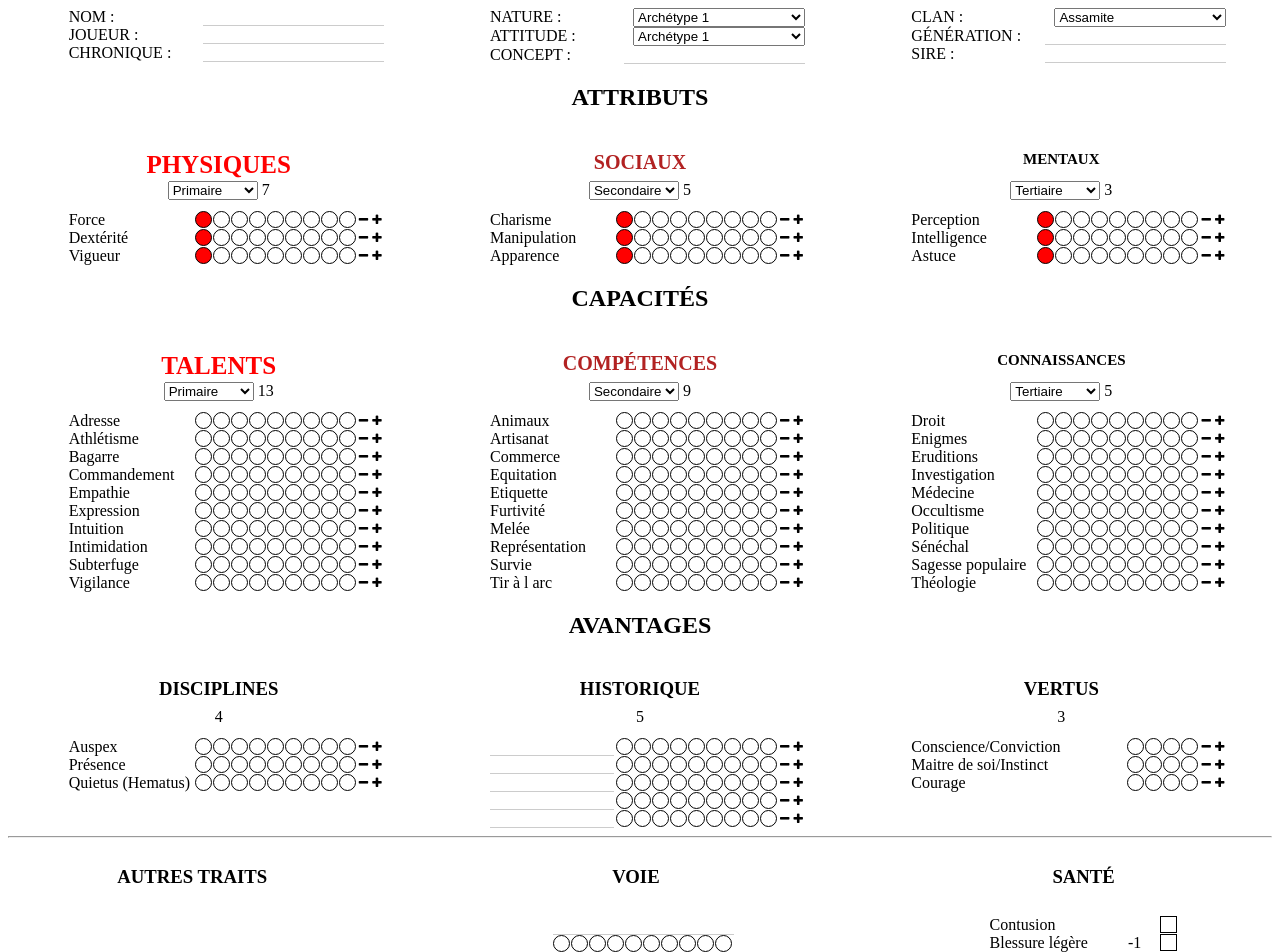
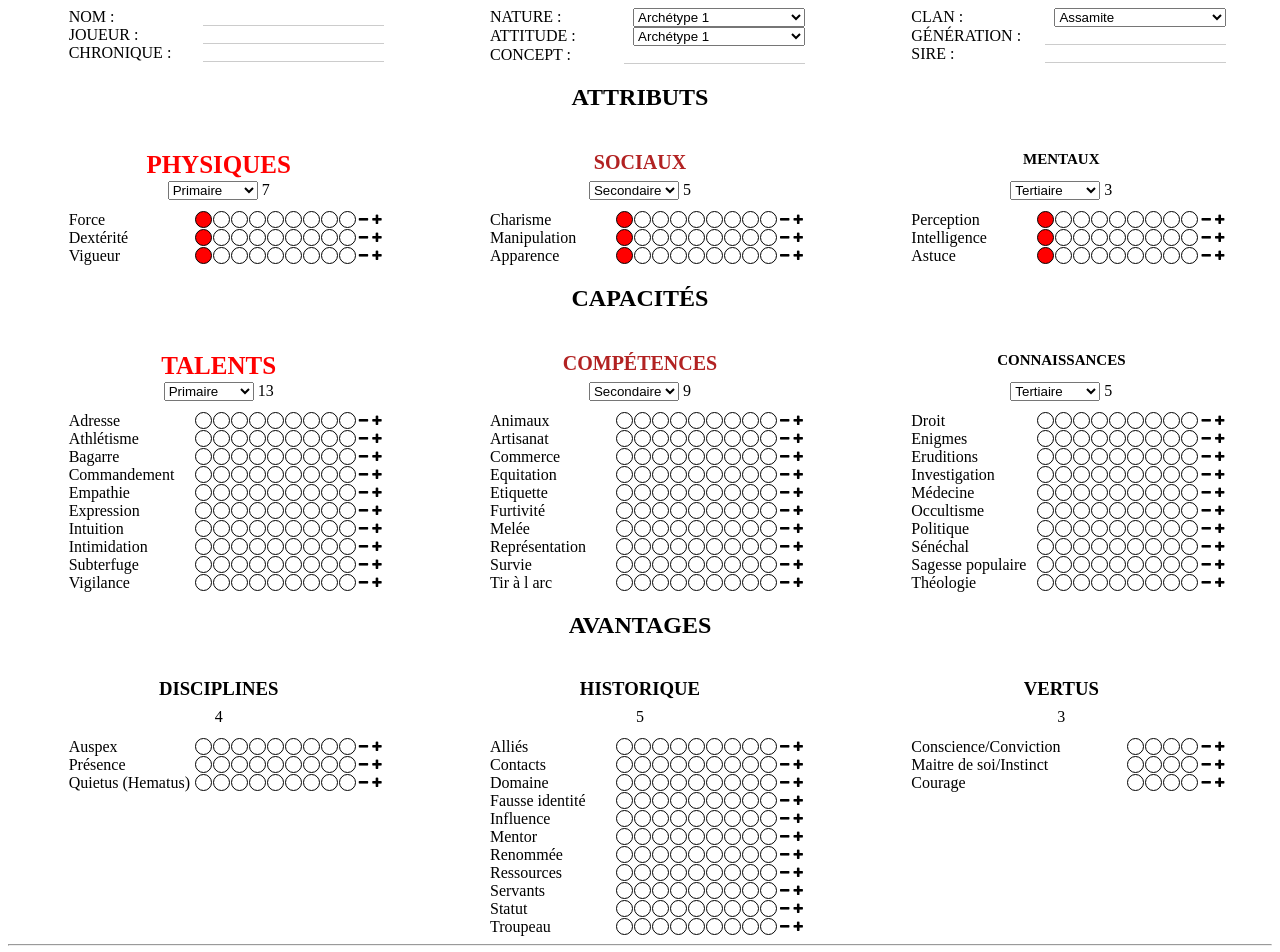
Before and after one commit to gqueste/vampireDarkAges, an Angular app: page / in a window 1280 px wide. Shown: the top 952 px of the page. Built offline with nearby package versions, Linux system fonts and the light colour scheme.

Commit message:
Historique

```diff
--- a/src/app/data.service.ts
+++ b/src/app/data.service.ts
@@ -942,36 +942,67 @@ export class DataService {
                 pointsAvailable: 5,
                 items: [
                     {
-                        name: '',
-                        type: 'input',
+                        name: 'Alliés',
                         points: 0,
                         pointsMin: 0,
                         pointsMax: 9
                     },
                     {
-                        name: '',
-                        type: 'input',
+                        name: 'Contacts',
                         points: 0,
                         pointsMin: 0,
                         pointsMax: 9
                     },
                     {
-                        name: '',
-                        type: 'input',
+                        name: 'Domaine',
                         points: 0,
                         pointsMin: 0,
                         pointsMax: 9
                     },
                     {
-                        name: '',
-                        type: 'input',
+                        name: 'Fausse identité',
                         points: 0,
                         pointsMin: 0,
                         pointsMax: 9
                     },
                     {
-                        name: '',
-                        type: 'input',
+                        name: 'Influence',
+                        points: 0,
+                        pointsMin: 0,
+                        pointsMax: 9
+                    },
+                    {
+                        name: 'Mentor',
+                        points: 0,
+                        pointsMin: 0,
+                        pointsMax: 9
+                    },
+                    {
+                        name: 'Renommée',
+                        points: 0,
+                        pointsMin: 0,
+                        pointsMax: 9
+                    },
+                    {
+                        name: 'Ressources',
+                        points: 0,
+                        pointsMin: 0,
+                        pointsMax: 9
+                    },
+                    {
+                        name: 'Servants',
+                        points: 0,
+                        pointsMin: 0,
+                        pointsMax: 9
+                    },
+                    {
+                        name: 'Statut',
+                        points: 0,
+                        pointsMin: 0,
+                        pointsMax: 9
+                    },
+                    {
+                        name: 'Troupeau',
                         points: 0,
                         pointsMin: 0,
                         pointsMax: 9
```
Also changed, not shown: 1 other file (tests, documents, lock files or other folders).
